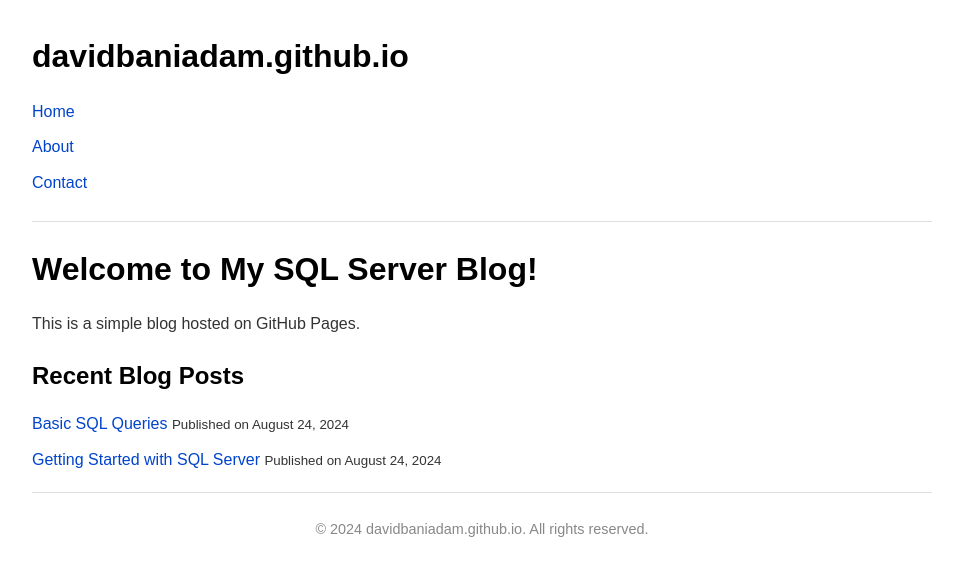
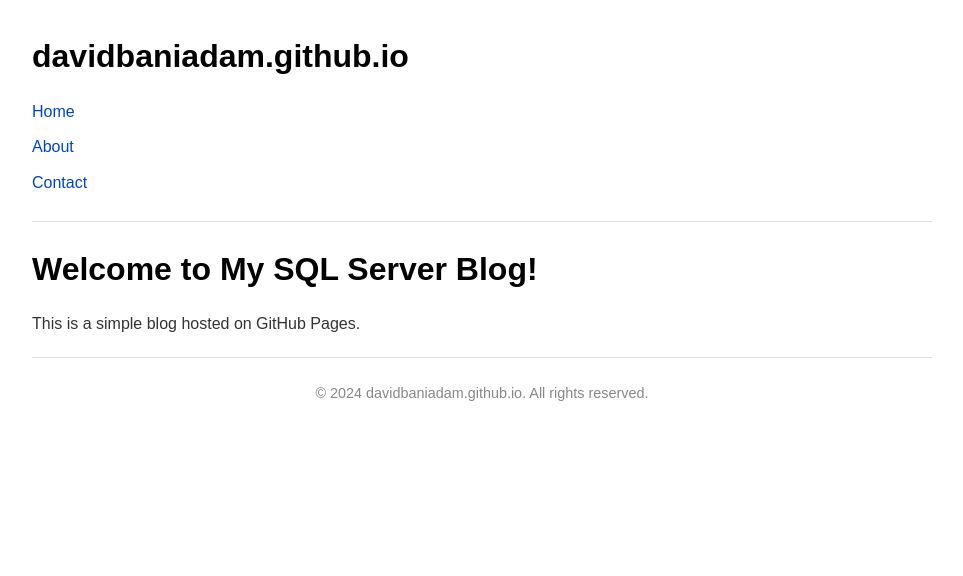
Before and after one commit to davidbaniadam/davidbaniadam.github.io, a Jekyll site: the page built from index.md, in a window 1280 px wide. Shown: the top 576 px of the page, without its empty margins (158-1121 px from the left). Built offline with Jekyll 4.4.1, drawn with Linux system fonts in a browser that asks for light colours; our own code applies the rules of GitHub Pages for plain Markdown files.

Commit message:
Update index.md

```diff
--- a/index.md
+++ b/index.md
@@ -5,14 +5,3 @@
 # Welcome to My SQL Server Blog!
 
 This is a simple blog hosted on GitHub Pages.
-
-## Recent Blog Posts
-
-<ul>
-  {% for post in site.posts %}
-    <li>
-      <a href="{{ post.url }}">{{ post.title }}</a>
-      <small>Published on {{ post.date | date: "%B %d, %Y" }}</small>
-    </li>
-  {% endfor %}
-</ul>
```
